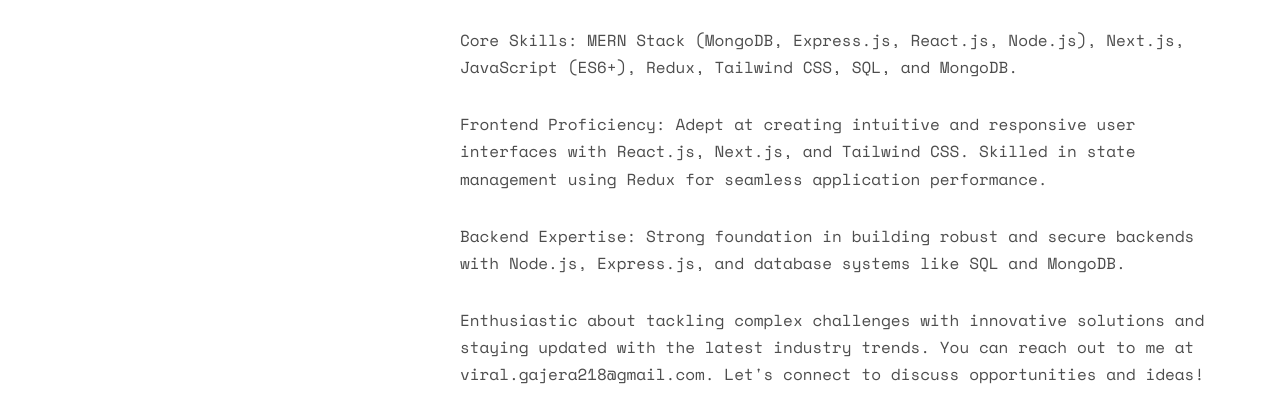
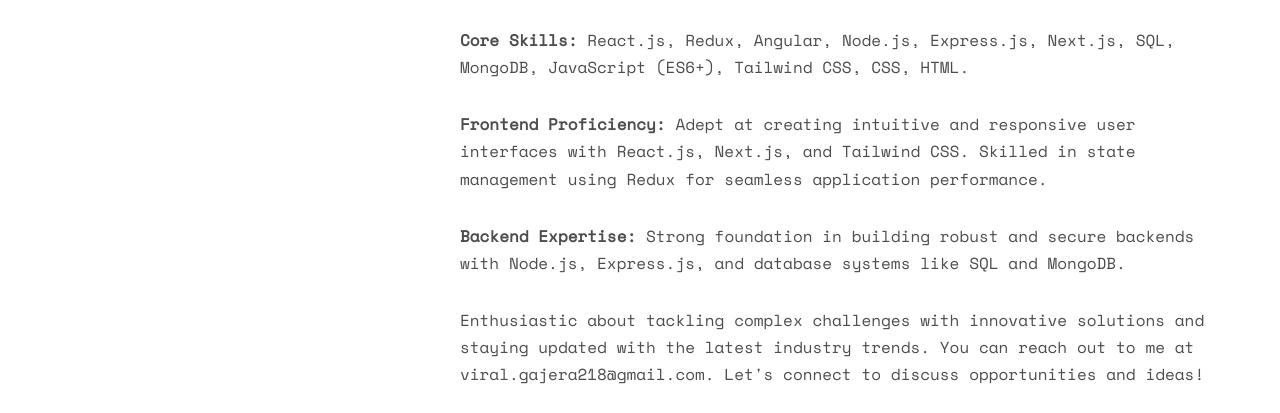
Before and after one commit to Viral-Gajera/profile, a plain HTML site: page index.html in a window 1280 px wide. Shown: the part 1237-1650 px from the top of the page. Drawn offline with nearby package versions, Linux system fonts and the light colour scheme; some packages are replaced by stand-ins of ours; no server answers; files whose address does not match are found by name.

Commit message:
about me section changed

```diff
--- a/index.html
+++ b/index.html
@@ -146,19 +146,19 @@
                             using modern web technologies.
                         </p>
                         <p>
-                            Core Skills: MERN Stack (MongoDB, Express.js,
-                            React.js, Node.js), Next.js, JavaScript (ES6+),
-                            Redux, Tailwind CSS, SQL, and MongoDB.
+                            <strong>Core Skills:</strong> React.js, Redux, Angular, Node.js, Express.js, Next.js, SQL,
+                            MongoDB,
+                            JavaScript (ES6+), Tailwind CSS, CSS, HTML.
                         </p>
                         <p>
-                            Frontend Proficiency: Adept at creating
+                            <strong>Frontend Proficiency:</strong> Adept at creating
                             intuitive and responsive user interfaces with
                             React.js, Next.js, and Tailwind CSS. Skilled in
                             state management using Redux for seamless
                             application performance.
                         </p>
                         <p>
-                            Backend Expertise: Strong foundation in building
+                            <strong>Backend Expertise:</strong> Strong foundation in building
                             robust and secure backends with Node.js,
                             Express.js, and database systems like SQL and
                             MongoDB.
@@ -173,6 +173,10 @@
                         <div>
                             <ul class="fh5co-social-icons">
                                 <li>
+                                    <a href="https://github.com/Viral-Gajera" target="_blank"><i
+                                            class="icon-github2"></i></a>
+                                </li>
+                                <li>
                                     <a href="https://x.com/ViralGajera218" target="_blank"><i
                                             class="icon-twitter2"></i></a>
                                 </li>
@@ -183,10 +187,6 @@
                                 <li>
                                     <a href="https://www.instagram.com/itzviralpatel" target="_blank"><i
                                             class="icon-instagram"></i></a>
-                                </li>
-                                <li>
-                                    <a href="https://www.facebook.com/share/1EYo6bpxsT" target="_blank"><i
-                                            class="icon-facebook2"></i></a>
                                 </li>
                             </ul>
                         </div>
--- a/sass/style.scss
+++ b/sass/style.scss
@@ -1296,3 +1296,7 @@
         opacity: 0;
     }
 }
+
+strong {
+    font-weight: 900;
+}
```
Also changed, not shown: css/style.css, 1 other file.
